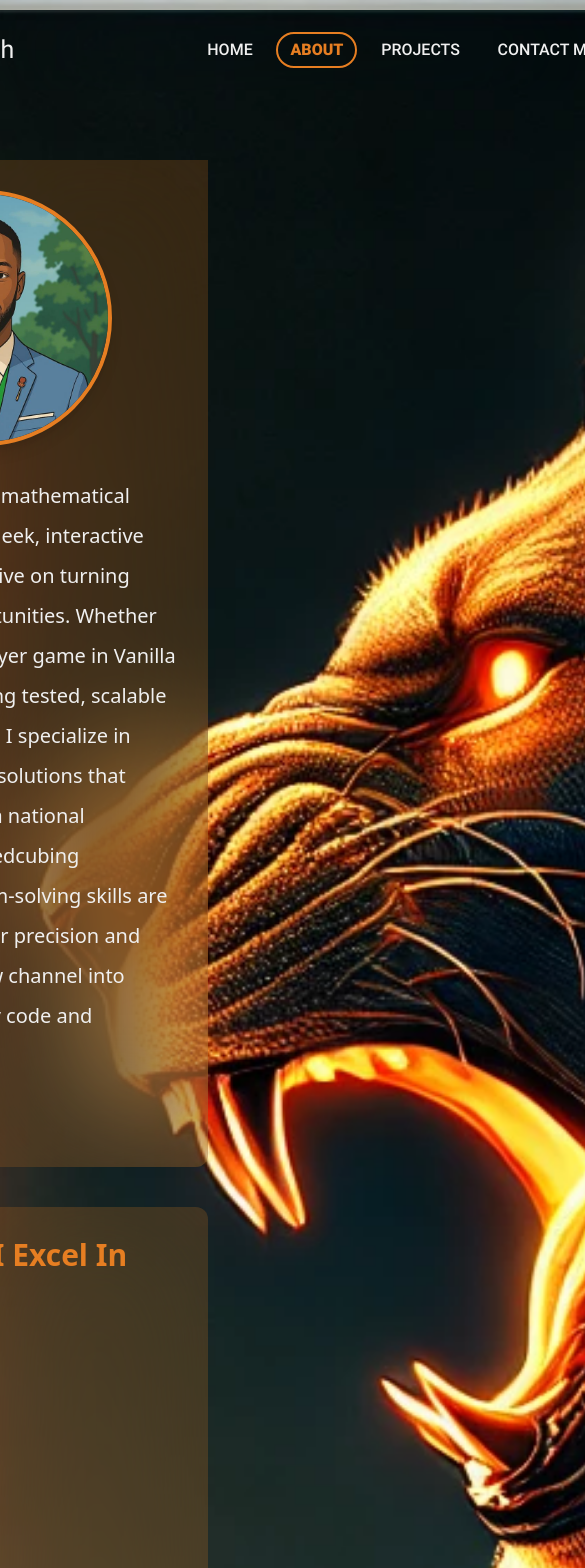
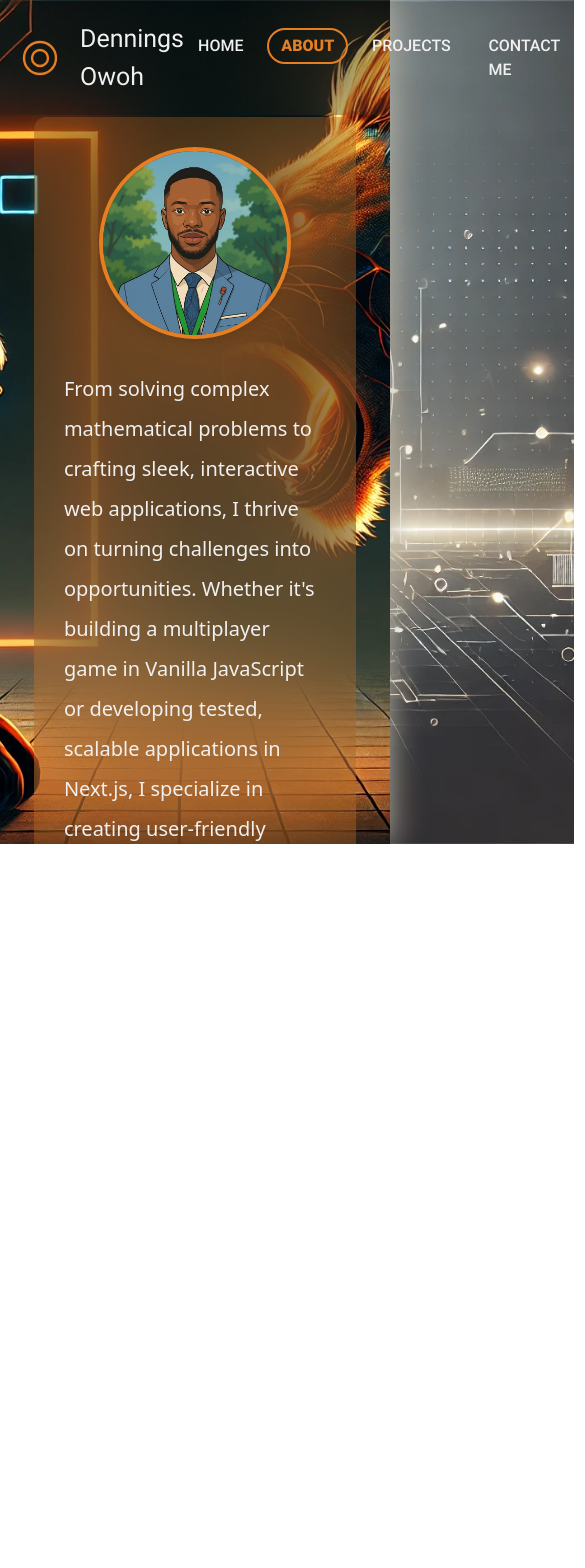
Before and after one commit to ArinzeGit/My-Portfolio-Website, a Next.js app: page /about in a window 390 px wide. Shown: the top 1568 px of the page, 585 px wide, since content can reach past the window. After the commit the page ends 844 px from the top, so only its background shows below. Built offline with nearby package versions, Linux system fonts and the light colour scheme.

Commit message:
make all wesite pages responsive for screen greater than 720px
Add LinkedIn icon link

```diff
--- a/src/app/ClientLayout.tsx
+++ b/src/app/ClientLayout.tsx
@@ -22,7 +22,7 @@ const ClientLayout = ({ children }: { children: React.ReactNode }) => {
   return (
     <html lang="en">
       <ThemeProvider>
-        <body className="antialiased bg-[url('/images/portfolio-background.webp')] bg-cover bg-center min-h-[100vh] p-[10px] flex flex-col justify-center items-center text-secondary">
+        <body className="antialiased bg-[url('/images/portfolio-background.webp')] bg-cover bg-center min-h-[100vh] desktop:flex desktop:gap-[15px] flex-col justify-center items-center text-secondary">
           {/* Flashing Horizontal Line */}
           <div
             className={`absolute left-0 w-full h-[2px] top-[65vh] transition-shadow duration-500 bg-[rgb(255,255,200)] ${
@@ -32,7 +32,7 @@ const ClientLayout = ({ children }: { children: React.ReactNode }) => {
             }`}
           />
           <div
-            className="relative transition-shadow duration-500 shadow-[0_0_30px_rgb(188,182,166)] mb-[15px]"
+            className="relative transition-shadow duration-500 shadow-[0_0_30px_rgb(188,182,166)] h-[100vh] desktop:h-auto flex flex-col"
             style={{
               boxShadow: isFlashing
                 ? "0 0 30px 3px rgb(255,255,200)"
@@ -44,7 +44,9 @@ const ClientLayout = ({ children }: { children: React.ReactNode }) => {
             </div>
             {children}
           </div>
-          <Footer />
+          <div className="fixed top-[50%] desktop:relative invisible desktop:visible">
+            <Footer />
+          </div>
         </body>
       </ThemeProvider>
     </html>
--- a/src/app/about/page.tsx
+++ b/src/app/about/page.tsx
@@ -11,7 +11,7 @@ const About = () => {
   return (
     <div className="  bg-[url('/images/about-page-background.webp')] bg-cover bg-center min-h-full pt-[--nav-bar-height]">
       <div
-        className="w-[max(80vw,870px)] sm:h-[max(calc(35vw-85px),500px)] overflow-auto scrollbar-thin py-[--page-padding-top] flex flex-col sm:flex-row justify-between gap-[40px] items-start text-secondary text-xl leading-loose"
+        className="desktop:w-[--main-window-width] h-[100%] desktop:h-[--main-display-height] overflow-auto scrollbar-thin text-secondary text-xl leading-loose"
         style={
           {
             "--theme-color": themeColor, // Inject theme color as a CSS variable which will be used in globals.css to set thumb color and track color for safari
@@ -19,8 +19,12 @@ const About = () => {
           } as React.CSSProperties // Fix TypeScript error
         }
       >
-        <TranslucentCard position="left" className="max-w-md bg-aboutPrimary">
-          <div className="relative w-64 h-64 sm:w-80 sm:h-80 mx-auto overflow-hidden rounded-full border-[4px] border-aboutPrimary shadow-lg transition-all duration-500 ease-out hover:shadow-2xl">
+        <div className="flex flex-col desktop:flex-row justify-around desktop:justify-between gap-[40px] items-center desktop:items-start desktop:py-[--page-padding-top] py-[32px] px-[16px] desktop:px-0">
+          <TranslucentCard
+            position="left"
+            className="w-[90%] desktop:w-[580px] bg-aboutPrimary"
+          >
+            <div className="relative w-48 h-48  mx-auto overflow-hidden rounded-full border-[4px] border-aboutPrimary shadow-lg transition-all duration-500 ease-out hover:shadow-2xl">
               <Image
                 src="/images/cartoon-arinze-in-suit.jpg"
                 alt="Professional image"
@@ -35,11 +39,11 @@ const About = () => {
               interactive web applications, I thrive on turning challenges into
               opportunities. Whether it&apos;s building a multiplayer game in
               Vanilla JavaScript or developing tested, scalable applications in
-            Next.js, I specialize in creating user-friendly solutions that bring
-            ideas to life. As a national mathematics and speedcubing champion,
-            my problem-solving skills are matched by a knack for precision and
-            speed—qualities I now channel into delivering high-quality code and
-            innovative designs.
+              Next.js, I specialize in creating user-friendly solutions that
+              bring ideas to life. As a national mathematics and speedcubing
+              champion, my problem-solving skills are matched by a knack for
+              precision and speed—qualities I now channel into delivering
+              high-quality code and innovative designs.
             </p>
             <Link
               href="https://github.com/ArinzeGit"
@@ -63,10 +67,10 @@ const About = () => {
               Visit my GitHub
             </Link>
           </TranslucentCard>
-
-        <TranslucentCard position="right" className="max-w-md bg-aboutPrimary">
-          <h2 className="text-aboutPrimary text-3xl font-bold mb-4">
-            Technologies I Excel In
+          <div className="flex flex-col items-center gap-[32px] desktop:w-[580px] desktop:items-stretch">
+            <TranslucentCard position="right" className="bg-aboutPrimary">
+              <h2 className="text-aboutPrimary text-3xl font-bold mb-4 text-center desktop:text-left">
+                Technologies I Use
               </h2>
               <ul className="list-disc list-inside space-y-2 font-semibold">
                 <li className="group relative">
@@ -115,7 +119,8 @@ const About = () => {
                 <li className="group relative">
                   MongoDB
                   <span className="absolute left-0 bg-gray-800 text-white text-sm p-2 rounded shadow-lg opacity-0 translate-x-2 group-hover:opacity-100 group-hover:translate-x-0 transition-all duration-500 ease-in-out delay-100">
-                Working with NoSQL databases for scalable backend integration
+                    Working with NoSQL databases for scalable backend
+                    integration
                   </span>
                 </li>
                 <li className="group relative">
@@ -127,18 +132,24 @@ const About = () => {
                 <li className="group relative">
                   Testing Tools
                   <span className="absolute left-0 bg-gray-800 text-white text-sm p-2 rounded shadow-lg opacity-0 translate-x-2 group-hover:opacity-100 group-hover:translate-x-0 transition-all duration-500 ease-in-out delay-100">
-                Writing unit and integration tests using React Testing Library
-                (RTL), Jest and Vitest to ensure code quality and reliability
+                    Writing unit and integration tests using React Testing
+                    Library (RTL), Jest and Vitest to ensure code quality and
+                    reliability
                   </span>
                 </li>
               </ul>
-          <h2 className="text-aboutPrimary text-3xl font-bold flex items-center gap-3 mt-8 mb-4">
-            <FaMedal className="text-yellow-400" /> Achievements
+            </TranslucentCard>
+            <TranslucentCard position="right" className=" bg-aboutPrimary">
+              <div className="flex items-center justify-center desktop:justify-start gap-3 mt-8 mb-4">
+                <FaMedal className="text-yellow-400" />
+                <h2 className="text-aboutPrimary text-3xl font-bold">
+                  Achievements
                 </h2>
+              </div>
               <p>
                 In addition to my development work, I have excelled in national
-            mathematics and speedcubing competitions, earning several national
-            awards. I secured{" "}
+                mathematics and speedcubing competitions, earning several
+                national awards. I secured{" "}
                 <Link
                   href="https://allafrica.com/stories/201003240496.html"
                   className="text-aboutPrimary underline hover:text-opacity-80 transition"
@@ -147,8 +158,8 @@ const About = () => {
                 >
                   first place
                 </Link>{" "}
-            in the Annual National Mathematics Competition (ANMC), Nigeria, in
-            2010,{" "}
+                in the Annual National Mathematics Competition (ANMC), Nigeria,
+                in 2010,{" "}
                 <Link
                   href="https://www.facebook.com/nticedung/photos/a.687528794698680/856882367763321/?_rdr"
                   className="text-aboutPrimary underline hover:text-opacity-80 transition"
@@ -182,6 +193,8 @@ const About = () => {
             </TranslucentCard>
           </div>
         </div>
+      </div>
+    </div>
   );
 };
 
--- a/src/app/globals.css
+++ b/src/app/globals.css
@@ -11,6 +11,8 @@
   --neutral:rgb(188, 182, 166);
   --page-padding-top: 65px;
   --nav-bar-height: 85px;
+  --main-window-width: 90vw;
+  --main-display-height: 70vh;
 }
 
 /* Custom scrollbar for Safari */
--- a/src/app/projects/page.tsx
+++ b/src/app/projects/page.tsx
@@ -133,7 +133,7 @@ const ProjectCard = ({ project }: { project: Project }) => {
               width="300"
               onLoadedData={() => {
                 setIsLoaded(true);
-                console.log("Video loaded:", project.title);
+                // console.log("Video loaded:", project.title);
               }}
               className={`rounded-md shadow-lg transition-opacity duration-300 ${
                 isLoaded ? "opacity-100" : "opacity-0"
@@ -188,11 +188,12 @@ const Projects = () => {
   return (
     <div className="bg-[url('/images/projects-page-background.webp')] bg-cover bg-center min-h-full pt-[--nav-bar-height]">
       <div
-        className="w-[max(80vw,870px)] sm:h-[max(calc(35vw-85px),500px)] overflow-auto scrollbar-thin py-[--page-padding-top] px-[85px] flex flex-col items-center"
+        className="desktop:w-[--main-window-width] h-[100%] desktop:h-[--main-display-height] overflow-auto scrollbar-thin"
         style={{
           scrollbarColor: `${themeColor} #1F1F1F`, // Set thumb color and track color
         }}
       >
+        <div className="py-[32px] desktop:py-[--page-padding-top] px-[16px] flex flex-col items-center">
           <div className="flex flex-wrap gap-8 justify-center">
             {projects.map((project, index) => (
               <TranslucentCard className="bg-projectsPrimary group" key={index}>
@@ -203,6 +204,7 @@ const Projects = () => {
           <HireMeButton className="bg-[var(--projects-primary)]" />
         </div>
       </div>
+    </div>
   );
 };
 
--- a/src/components/TranslucentCard.tsx
+++ b/src/components/TranslucentCard.tsx
@@ -17,10 +17,10 @@ const TranslucentCard: React.FC<TranslucentCardProps> = ({
     <div
       className={`bg-opacity-20 backdrop-blur-3xl p-[30px] ${
         position === "left"
-          ? " rounded-bl-[12px] rounded-br-[12px] sm:rounded-tr-[12px] sm:rounded-br-[12px] sm:rounded-none"
+          ? " rounded-[12px] desktop:rounded-tr-[12px] desktop:rounded-br-[12px] desktop:rounded-none"
           : position === "right"
-          ? " rounded-tl-[12px] rounded-tr-[12px] sm:rounded-tl-[12px] sm:rounded-bl-[12px] sm:rounded-none"
-          : "rounded-[12px]"
+            ? " rounded-[12px] desktop:rounded-tl-[12px] desktop:rounded-bl-[12px] desktop:rounded-none"
+            : "rounded-[12px]"
       } ${className}`}
     >
       {children}
--- a/tailwind.config.ts
+++ b/tailwind.config.ts
@@ -19,6 +19,10 @@ export default {
         roboto: ['Roboto', 'Montserrat', 'sans-serif'],
         montserrat: ['Montserrat', 'Roboto', 'sans-serif'],
       },
+      screens: {
+        tablet: '730px',
+        desktop: '1000px',
+      },
     },
   },
   plugins: [require('tailwind-scrollbar')],
```
Also changed, not shown: src/app/contact-me/page.tsx (+20 -14 lines), src/app/home/page.tsx (+15 -4 lines). Lines whose indentation alone changed are shown as unchanged.
